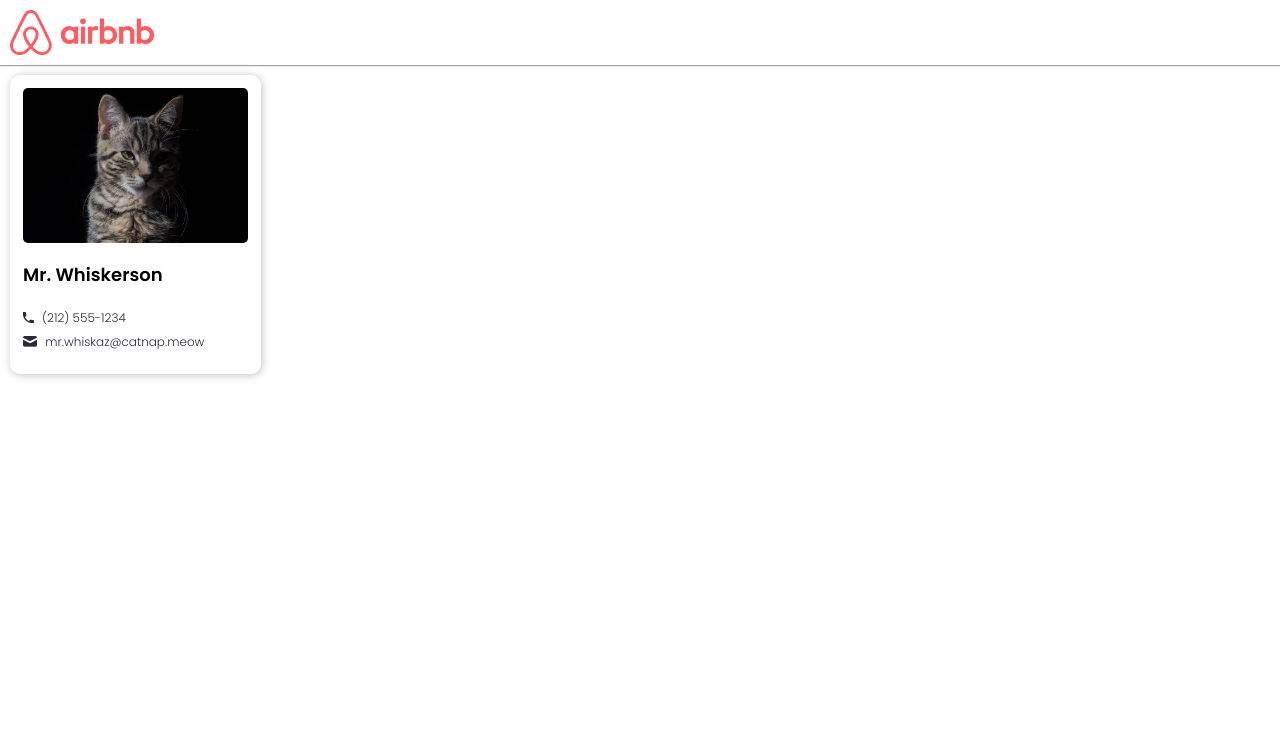
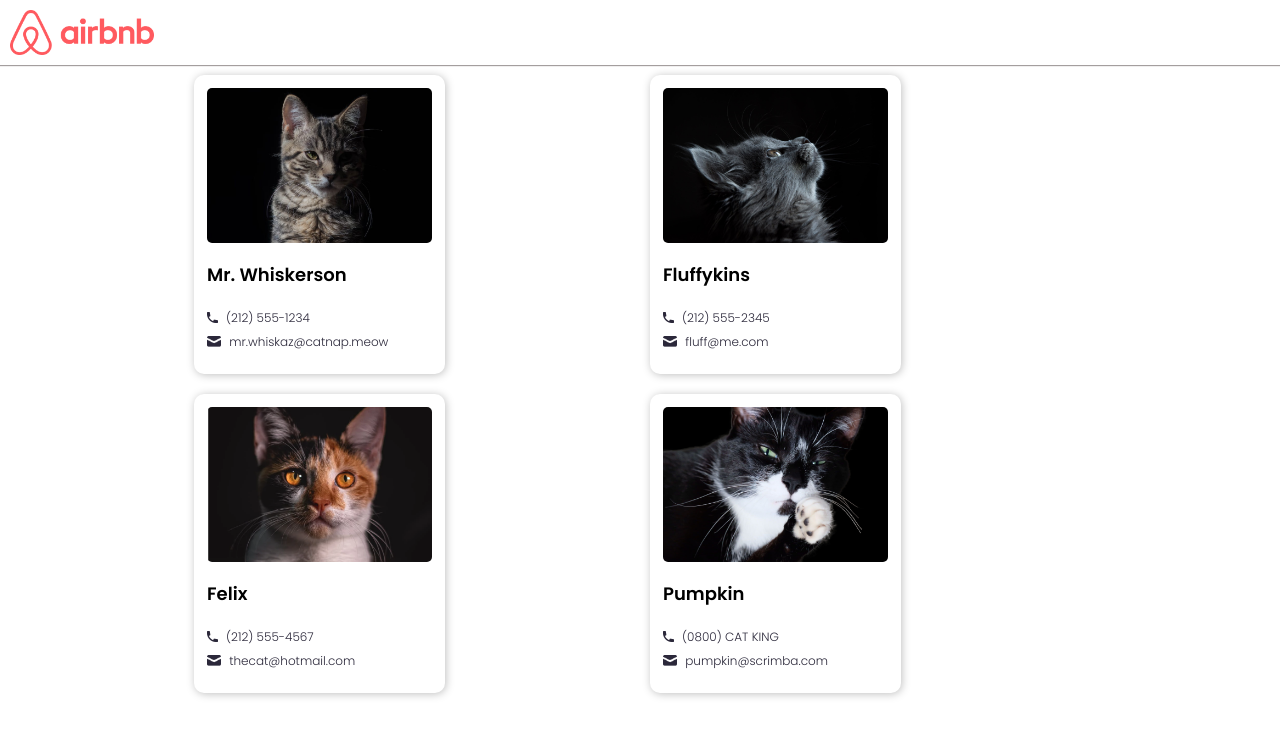
Before and after one commit to Ferningo/scrimba-react-airBnB-project, a React (Vite) app in the folder AirBnB Experiences Clone/: page / in a window 1280 px wide. Shown: the top 736 px of the page. Built offline with nearby package versions, Linux system fonts and the light colour scheme.

Commit message:
Modify Contact component so it works with props
Added 3 more contact cards and modified contact component to gather
its data from props instead of being hard coded.

```diff
--- a/AirBnB Experiences Clone/src/App.jsx
+++ b/AirBnB Experiences Clone/src/App.jsx
@@ -3,13 +3,45 @@
 import HeroSection from "./components/HeroSection"
 import NavBar from "./components/NavBar"
 
+import mrWhiskeronImg from './assets/cats/mr-whiskerson.png'
+import fluffykins from './assets/cats/fluffykins.png'
+import felix from './assets/cats/felix.png'
+import pumpkin from './assets/cats/pumpkin.png'
+
+
+
+
+
 function App() {
   return (
     <>
       <NavBar />
-      <Contact />
-      {/* <HeroSection /> */}
-      {/* <Card /> */}
+      <div className="contact-container">
+        <Contact
+        img={mrWhiskeronImg}
+        name="Mr. Whiskerson"
+        phone="(212) 555-1234"
+        email="mr.whiskaz@catnap.meow"
+        />
+        <Contact
+        img={fluffykins}
+        name="Fluffykins"
+        phone="(212) 555-2345"
+        email="fluff@me.com"
+        />
+        <Contact
+        img={felix}
+        name="Felix"
+        phone="(212) 555-4567"
+        email="thecat@hotmail.com"
+        />
+        <Contact
+        img={pumpkin}
+        name="Pumpkin"
+        phone="(0800) CAT KING"
+        email="pumpkin@scrimba.com"
+        />
+      </div>
     </>
   )
 }
--- a/AirBnB Experiences Clone/src/components/Contact.jsx
+++ b/AirBnB Experiences Clone/src/components/Contact.jsx
@@ -2,19 +2,19 @@
 import phoneIcon from '../assets/cats/phone-icon.png'
 import mailIcon from '../assets/cats/mail-icon.png'
 
-export default function Contact(){
+export default function Contact(props){
     return(
         <div className='contacts'>
             <div className="contact-card">
-            <img src={catImage}/>
-            <h3>Mr. Whiskerson</h3>
+            <img src={props.img}/>
+            <h3>{props.name}</h3>
             <div className="info-group">
                 <img src={phoneIcon}/>
-                <p>(212) 555-1234</p>
+                <p>{props.phone}</p>
             </div>
             <div className="info-group">
                 <img src={mailIcon} />
-                <p>mr.whiskaz@catnap.meow</p>
+                <p>{props.email}</p>
             </div>
         </div>
     </div>
--- a/AirBnB Experiences Clone/src/index.css
+++ b/AirBnB Experiences Clone/src/index.css
@@ -128,3 +128,11 @@
   font-size: 12px;
   color: #2B283A;
 }
+
+.contact-container{
+  display: flex;
+  flex-wrap: wrap;
+  align-items: center;
+  justify-content: center;
+  /* max-width: 70%; */
+}
```
